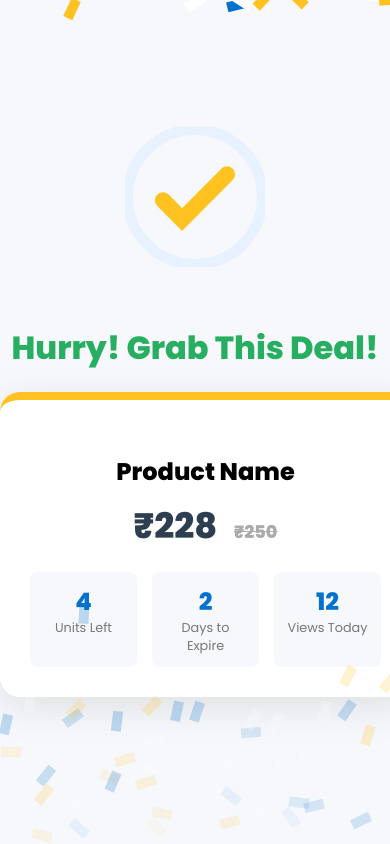
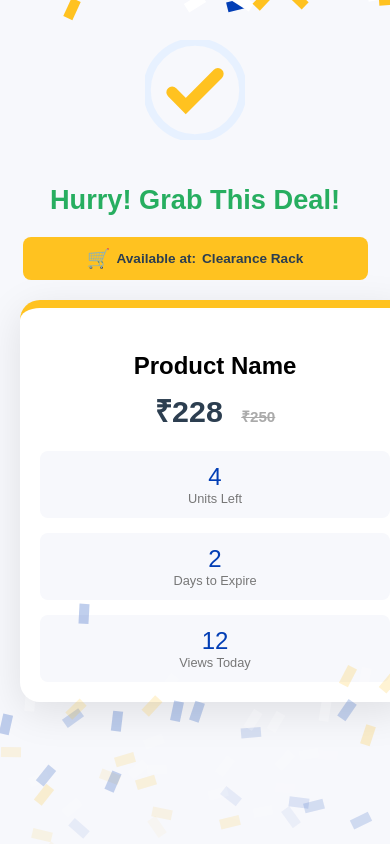
Before and after one commit to BondiliVaishnavi/SilentSaver, a plain HTML site: page frontend/Pages/Reward/reward.html in a window 390 px wide. Shown: the top 844 px of the page. Drawn offline with nearby package versions, Linux system fonts and the light colour scheme.

Commit message:
Update admin

```diff
--- a/admin/pages/Login/login.css
+++ b/admin/pages/Login/login.css
@@ -3,12 +3,12 @@
 * {
   margin: 0;
   box-sizing: border-box;
-  font-family: "Roboto", sans-serif;
+  font-family: Arial, Helvetica, sans-serif;
 }
 body {
   background-color: #f7f7f7;
   margin: 0;
-  font-family: "Segoe UI", Tahoma, Geneva, Verdana, sans-serif;
+  font-family: Arial, Helvetica, sans-serif;
 }
 .login-container {
   min-height: 100vh;
--- a/frontend/Pages/Reward/reward.html
+++ b/frontend/Pages/Reward/reward.html
@@ -5,41 +5,54 @@
   <meta name="viewport" content="width=device-width, initial-scale=1.0"/>
   <title>Scan Success • Deal Found</title>
   <link href="https://fonts.googleapis.com/css2?family=Poppins:wght@400;600;800&display=swap" rel="stylesheet">
-  <script src="https://cdnjs.cloudflare.com/ajax/libs/tone/14.7.77/Tone.js"></script>
   <style>
     :root {
-      --walmart-blue: #0071ce;
-      --walmart-yellow: #ffc220;
-      --light-bg: #f7f8fc;
-      --text-dark: #2c3e50;
-      --green: #27ae60;
+  --walmart-blue:#023eb5;
+  --walmart-yellow:#ffc220;
+  --light-bg:#f7f8fc;
+  --text-dark:#2c3e50;
+  --green:#27ae60;
 }
 
-    @keyframes pop-in { from { transform: scale(0.7); opacity: 0; } to { transform: scale(1); opacity: 1; } }
-    @keyframes draw-tick { from { stroke-dashoffset: 200; } to { stroke-dashoffset: 0; } }
-    @keyframes fade-in-up { from { opacity: 0; transform: translateY(20px); } to { opacity: 1; transform: translateY(0); } }
-    @keyframes confetti-fall { 0% { transform: translateY(0%) rotate(0deg); opacity: 1; } 100% { transform: translateY(120vh) rotate(720deg); opacity: 0; } }
+@keyframes pop-in {
+  from { transform: scale(0.7); opacity: 0; }
+  to { transform: scale(1); opacity: 1; }
+}
+@keyframes draw-tick {
+  from { stroke-dashoffset: 200; }
+  to { stroke-dashoffset: 0; }
+}
+@keyframes fade-in-up {
+  from { opacity: 0; transform: translateY(20px); }
+  to { opacity: 1; transform: translateY(0); }
+}
+@keyframes confetti-fall {
+  0% { transform: translateY(0%) rotate(0deg); opacity: 1; }
+  100% { transform: translateY(120vh) rotate(720deg); opacity: 0; }
+}
 
 body {
-      font-family: 'Poppins', sans-serif;
+  font-family: Arial, Helvetica, sans-serif;
   background-color: var(--light-bg);
   margin: 0;
-      overflow: hidden;
+  padding: 0;
+  min-height: 100vh;
+  overflow-x: hidden;
   display: flex;
   justify-content: center;
-      align-items: center;
-      height: 100vh;
+  align-items: flex-start;
 }
 
 .results-view {
   position: relative;
   text-align: center;
-      margin-top: -20px;
+  width: 100%;
+  padding: 40px 20px;
+  box-sizing: border-box;
 }
 
 .tick-mark-container {
-      margin: 0 auto;
-      margin-bottom: 30px;
+  margin: 0 auto 20px;
   opacity: 0;
   animation: pop-in 0.5s ease-out forwards;
 }
@@ -72,12 +85,38 @@
   animation: fade-in-up 0.8s ease-out 1s forwards;
   opacity: 0;
   transform: translateY(20px);
+  width: 100%;
+  max-width: 500px;
+  margin: 0 auto;
 }
 
 .deal-info-container h2 {
   font-size: 2.5em;
   color: var(--green);
   margin: 20px 0;
+  line-height: 1.2;
+}
+
+.location-alert {
+  background-color: var(--walmart-yellow);
+  color: var(--text-dark);
+  padding: 12px 20px;
+  border-radius: 8px;
+  font-weight: 600;
+  margin: 0 auto 20px;
+  max-width: 90%;
+  animation: fade-in-up 0.8s ease-out 1.2s forwards;
+  opacity: 0;
+  display: flex;
+  align-items: center;
+  justify-content: center;
+  gap: 6px;
+  text-align: center;
+}
+
+.emoji {
+  font-size: 1.4em;
+  vertical-align: middle;
 }
 
 .deal-card {
@@ -86,8 +125,9 @@
   border-radius: 20px;
   box-shadow: 0 10px 40px rgba(0,0,0,0.1);
   border-top: 8px solid var(--walmart-yellow);
-      width: 400px;
-      margin: auto;
+  width: 100%;
+  max-width: 400px;
+  margin: 0 auto;
 }
 
 .deal-card h3 {
@@ -97,7 +137,7 @@
 
 .price {
   font-size: 2.8em;
-      font-weight: 800;
+  font-weight: 700;
   color: var(--text-dark);
 }
 
@@ -124,7 +164,7 @@
 .info-item .value {
   font-size: 1.5em;
   color: var(--walmart-blue);
-      font-weight: bold;
+  font-weight: normal;
 }
 
 .info-item .label {
@@ -132,11 +172,8 @@
   color: #777;
 }
 
-    @media(max-width: 500px) {
-      .deal-card {
-        width: 90%;
-      }
 
+@media (max-width: 768px) {
   .deal-info-container h2 {
     font-size: 2em;
   }
@@ -144,7 +181,40 @@
   .price {
     font-size: 2.2em;
   }
+
+  .location-alert {
+    font-size: 0.95em;
+    padding: 10px 15px;
   }
+
+  .info-grid {
+    grid-template-columns: 1fr;
+  }
+
+  .tick-mark-container {
+    width: 100px;
+    height: 100px;
+  }
+}
+
+@media (max-width: 400px) {
+  .deal-info-container h2 {
+    font-size: 1.7em;
+  }
+
+  .price {
+    font-size: 1.9em;
+  }
+
+  .deal-card {
+    padding: 20px;
+  }
+
+  .location-alert {
+    font-size: 0.85em;
+  }
+}
+
   </style>
 </head>
 <body>
@@ -162,6 +232,13 @@
   <!-- Deal Info -->
   <div class="deal-info-container" id="deal-info">
     <h2>Hurry! Grab This Deal!</h2>
+
+
+   <div class="location-alert" id="location-alert">
+  <span class="emoji">🛒</span> <strong>Available at:</strong> <span id="location-text">Clearance Rack</span>
+</div>
+
+
     <div class="deal-card">
       <h3 id="product-name">Product Name</h3>
       <div class="price" id="product-price">₹228 <span id="product-original">₹250</span></div>
@@ -175,16 +252,9 @@
 </div>
 
 <script>
-  // Success sound
-  const synth = new Tone.PolySynth().toDestination();
-  const now = Tone.now();
-  synth.triggerAttackRelease("C4", "8n", now);
-  synth.triggerAttackRelease("G4", "8n", now + 0.2);
-  synth.triggerAttackRelease("C5", "8n", now + 0.4);
 
-  // Confetti
   const confettiContainer = document.getElementById('confetti-container');
-  const colors = ['#0071ce', '#ffc220', '#ffffff'];
+  const colors = ['#023eb5','#ffc220', '#ffffff'];
   for (let i = 0; i < 150; i++) {
     const c = document.createElement('div');
     c.className = 'confetti';
@@ -196,13 +266,18 @@
     confettiContainer.appendChild(c);
   }
 
-  // Fill data from URL
+
   const params = new URLSearchParams(window.location.search);
   if (params.has('name')) document.getElementById('product-name').innerText = params.get('name');
   if (params.has('price')) document.getElementById('product-price').innerHTML = `₹${params.get('price')} <span>₹${params.get('original') || ''}</span>`;
   if (params.has('stock')) document.getElementById('stock').innerText = params.get('stock');
   if (params.has('expire')) document.getElementById('expire').innerText = params.get('expire');
   if (params.has('views')) document.getElementById('views').innerText = params.get('views');
+
+
+  if (params.has('location')) {
+    document.getElementById('location-text').innerText = params.get('location');
+  }
 </script>
 
 </body>
--- a/frontend/Pages/Scan/scan.css
+++ b/frontend/Pages/Scan/scan.css
@@ -1,5 +1,5 @@
 :root {
-  --walmart-blue: #0071ce;
+  --walmart-blue: #023eb5;
   --walmart-yellow: #ffc220;
   --light-bg: #f7f8fc;
   --text-dark: #2c3e50;
@@ -8,8 +8,8 @@
 
 body {
   margin: 0;
-  font-family: 'Poppins', sans-serif;
-  background: var(--light-bg);
+  font-family: Arial, Helvetica, sans-serif;
+  background: var(--walmart-blue);
   display: flex;
   justify-content: center;
   align-items: center;
@@ -26,6 +26,7 @@ body {
   max-width: 480px;
   text-align: center;
   position: relative;
+  box-sizing: border-box;
 }
 
 .logo {
@@ -46,40 +47,47 @@ h2 {
 }
 
 .barcode-input-wrapper {
-  position: relative;
+  display: flex;
+  align-items: center;
+  background-color: white;
+  border: 3px solid var(--walmart-blue);
+  border-radius: 999px;
+  padding: 10px 16px;
   margin: 20px 0;
 }
 
-input[type="text"] {
-  width: 100%;
-  padding: 14px 48px 14px 16px;
+.barcode-input-wrapper input[type="text"] {
+  flex: 1;
+  border: none;
+  outline: none;
+  background: transparent;
   font-size: 1rem;
-  border: 2px solid #e1e5eb;
-  border-radius: 12px;
-  background-color: #f8f9fa;
-  box-sizing: border-box;
-  transition: all 0.3s ease;
+  color: var(--text-dark);
+  font-family: 'Poppins', sans-serif;
 }
 
-input[type="text"]:focus {
-  border-color: var(--walmart-blue);
-  outline: none;
-  box-shadow: 0 0 0 3px rgba(0, 113, 206, 0.2);
+.barcode-input-wrapper .scan-icon {
+  background-color: #002d72;
+  border-radius: 50%;
+  color: white;
+  width: 34px;
+  height: 34px;
+  display: flex;
+  justify-content: center;
+  align-items: center;
+  font-size: 1rem;
+  cursor: pointer;
+  transition: background-color 0.3s ease;
 }
 
-.scan-icon {
-  position: absolute;
-  top: 50%;
-  right: 14px;
-  transform: translateY(-50%);
-  cursor: pointer;
-  color: var(--walmart-blue);
-  font-size: 1.3rem;
-  transition: transform 0.2s ease;
+.barcode-input-wrapper .scan-icon:hover {
+  background-color: #0046aa;
 }
 
+
 .scan-icon:hover {
-  transform: translateY(-50%) scale(1.1);
+  transform: scale(1.1);
+  background-color: #0046aa;
 }
 
 .action-btn {
@@ -117,8 +125,6 @@ input[type="text"]:focus {
 .scanner-active .input-section {
   display: none;
 }
-
-/* Removed the scanner-overlay class completely */
 
 .close-btn {
   display: none;
@@ -159,13 +165,19 @@ input[type="text"]:focus {
 }
 
 .upload-label:hover {
-  background: #e6ae1a;
+  background: var(--walmart-yellow);
 }
 
 input[type="file"] {
   display: none;
 }
 
+input[type="text"]:focus {
+  color:var(--walmart-blue) ;
+}
+input::placeholder{
+  color: var(--walmart-blue);
+}
 .demo-barcodes {
   margin: 25px 0 15px;
   color: #666;
@@ -242,14 +254,36 @@ input[type="file"] {
   to { opacity: 1; transform: translateY(0); }
 }
 
-@media (max-width: 480px) {
+
+@media (max-width: 600px) {
   .container {
     padding: 20px;
-    border-radius: 0;
-    min-height: 100vh;
+    border-radius: 12px;
+  }
+
+  h2 {
+    font-size: 1.6rem;
+  }
+
+  .subtitle {
+    font-size: 0.9rem;
+  }
+
+  .action-btn {
+    padding: 10px;
+    font-size: 0.95rem;
+  }
+
+  .demo-codes {
+    gap: 8px;
+  }
+
+  .demo-codes span {
+    font-size: 0.85rem;
+    padding: 5px 10px;
   }
 
   #reader {
-    min-height: 300px;
+    min-height: 250px;
   }
 }
```
Also changed, not shown: admin/pages/Login/login.html (+1 -1 lines), admin/pages/admin/admin.html (+10 -1 lines), frontend/Pages/Home/home.html (+5 -2 lines), frontend/Pages/Scan/scan.html (+4 -3 lines), 1 other file. Lines whose indentation alone changed are shown as unchanged.
